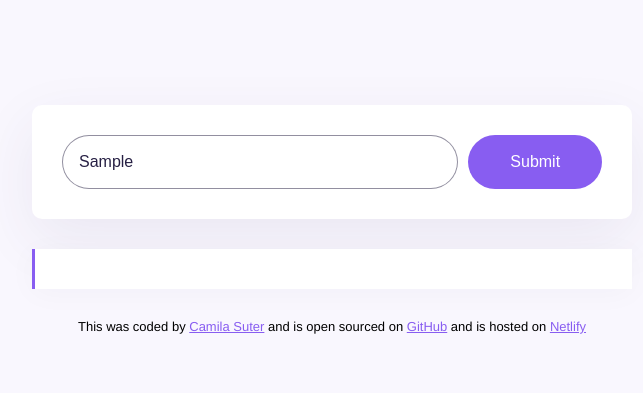
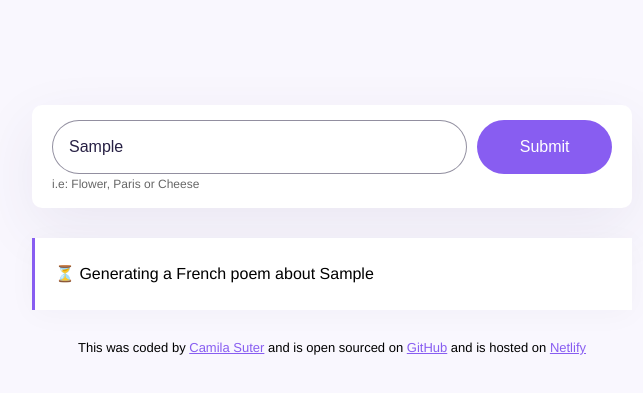
Before and after one commit to csuter22/AI-poem-generator-cs, a plain HTML site: page index.html in a window 1280 px wide. Both pictures are taken after typing "Sample" into the empty fields and a click on the input 843 px from the left and 255 px from the top of the page. Shown: the part 93-486 px from the top of the page, without its empty margins (308-951 px from the left). Drawn offline with nearby package versions, Linux system fonts and the light colour scheme; no server answers.

Commit message:
modifide the HTML and add blink effects

```diff
--- a/index.html
+++ b/index.html
@@ -14,6 +14,7 @@
 </header>
 <div class="container">
 <main>
+    <div class="form-container">
     <form id="poemgenerator">
         <input type="text"
         placeholder="Enter the topic of the French poem"
@@ -24,8 +25,9 @@
         id="user-instructions"/>
        <input type="submit" class="submitbutton" />
     </form>
-
-    <div class="poem" id="poem">
+    <small class="hint">i.e: Flower, Paris or Cheese</small>
+    </div>
+    <div class="poem hidden blink" id="poem">
     </div>
 </main>
 
--- a/src/index.js
+++ b/src/index.js
@@ -19,6 +19,10 @@ function generatePoem(event){
     let promp = "User instructions: Generate a French poem about ${instructionInput.value}";
     let apiUrl = `https://api.shecodes.io/ai/v1/generate?prompt=${prompt}&context=${context}&key=${apiKey}`;
 
+    let poemElement = document.querySelector("#poem");
+    poemElement.classList.remove("hidden");
+    poemElement.innerHTML = `<div class="generating"> ⏳ Generating a French poem about ${instructionsInput.value}</div>`;
+
     console.log("generating poem");
     console.log(`Prompt: ${prompt}`);
     console.log(`Context: ${context}`);
--- a/src/style.css
+++ b/src/style.css
@@ -18,17 +18,29 @@ h1{
     color: #272044;
 }
 
+.form-container {
+     background-color: white;
+     margin-bottom:  30px;
+     box-shadow: 0px 20px 60px rgba(65, 50, 100, 0.08);
+     border-radius: 10px;
+     padding: 15px 20px;
+}
+
 form{
-    padding: 30px;
-    background-color: white;
-    box-shadow: 0px 20px 60px rgba(65, 50, 100, 0.08);
-    border-radius: 10px;
     display: flex;
-    margin-bottom:  30px;
 }
+
+.hint{
+    line-height: 1.5;
+    margin-top: 1px;
+    opacity: 0.6;
+    font-size: 12px;
+}
+
 a{
     color: #885df1;
 }
+
 .instructions{
     padding: 16px;
     border: 1px solid rgba(39, 33, 66, 0.5);
@@ -58,6 +70,9 @@ a{
     box-shadow: 0px 4px 30px 0px rgba(39, 33, 66, 0.03);
 }
 
+.hidden {
+display: none;
+}
 .poem strong{
     color: #885df1 ;
 }
@@ -67,3 +82,17 @@ footer{
     font-size: 13px;
     margin-top: 30px;
 }
+
+.generating {
+    animation: blink-animation 1s steps(5, start) infinite;
+}
+
+@keyframes blink-animation {
+    to {
+        visibility: hidden;
+    }
+}
+
+@-webkit-keyframes blink-animation {
+    to {visibility: hidden;}
+}
```
